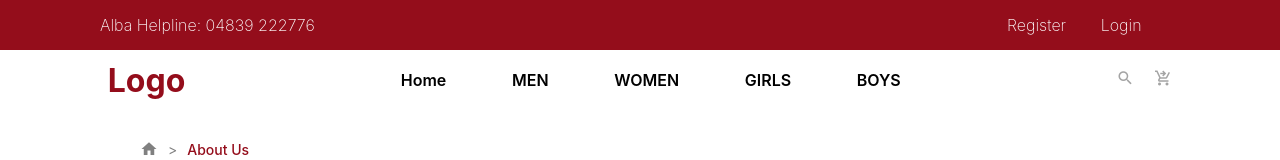
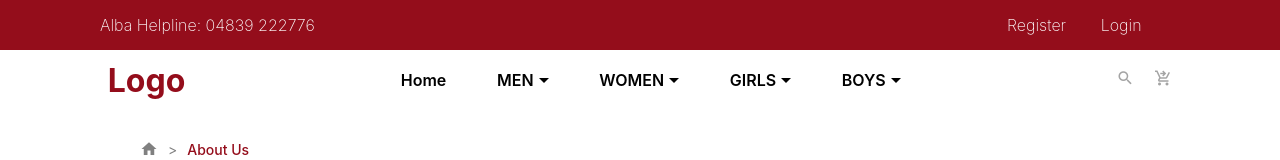
Before and after one commit to ajiths10/AboutUs_Page-UI, a React (Create React App) app: page / in a window 1280 px wide. Shown: the top 160 px of the page. Built offline with nearby package versions, Linux system fonts and the light colour scheme.

Commit message:
Ui Updatded

```diff
--- a/src/component/header/Header.css
+++ b/src/component/header/Header.css
@@ -28,3 +28,17 @@
 .HeaderIconContainer {
   color: #a4a4a4;
 }
+
+.arrow-down {
+  width: 0;
+  height: 0;
+  border-left: 5px solid transparent;
+  border-right: 5px solid transparent;
+  border-top: 5px solid #000;
+}
+.menHeaderBtn {
+  display: flex;
+  flex-flow: row;
+  align-items: center;
+  gap: 5px;
+}
--- a/src/component/header/index.js
+++ b/src/component/header/index.js
@@ -6,10 +6,22 @@ const Header = () => {
       <div className="logoHeaderBtn">Logo</div>
       <div className="HeaderItemContainer">
         <div className="homeHeaderBtn">Home</div>
-        <div className="menHeaderBtn">MEN</div>
-        <div className="womenHeaderBtn">WOMEN</div>
-        <div className="girlsHeaderBtn">GIRLS</div>
-        <div className="boysHeaderBtn">BOYS</div>
+        <div className="menHeaderBtn">
+          <span>MEN</span>
+          <span class="arrow-down"></span>
+        </div>
+        <div className="menHeaderBtn">
+          <span>WOMEN</span>
+          <span class="arrow-down"></span>
+        </div>
+        <div className="menHeaderBtn">
+          <span>GIRLS</span>
+          <span class="arrow-down"></span>
+        </div>
+        <div className="menHeaderBtn">
+          <span>BOYS</span>
+          <span class="arrow-down"></span>
+        </div>
       </div>
       <div className="HeaderIconContainer">
         <div>
```
